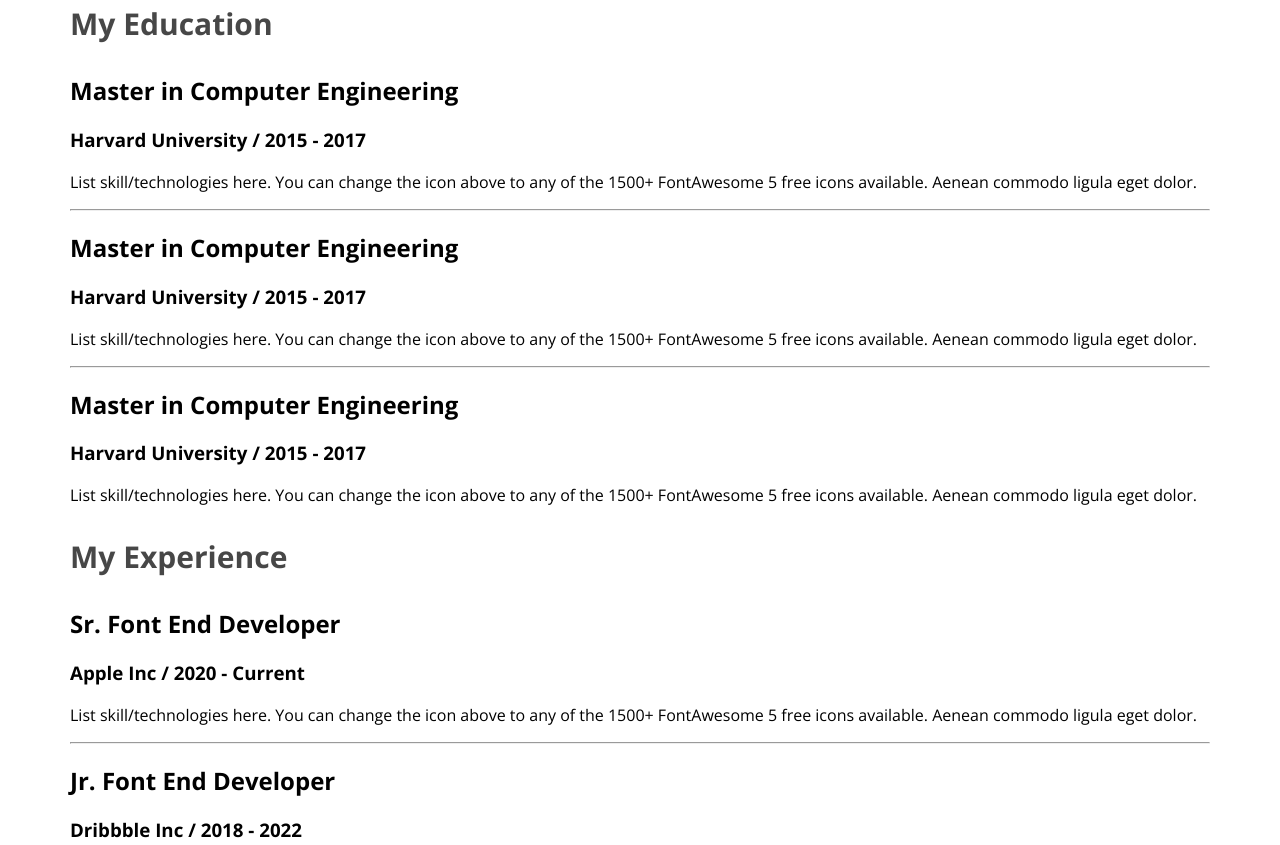
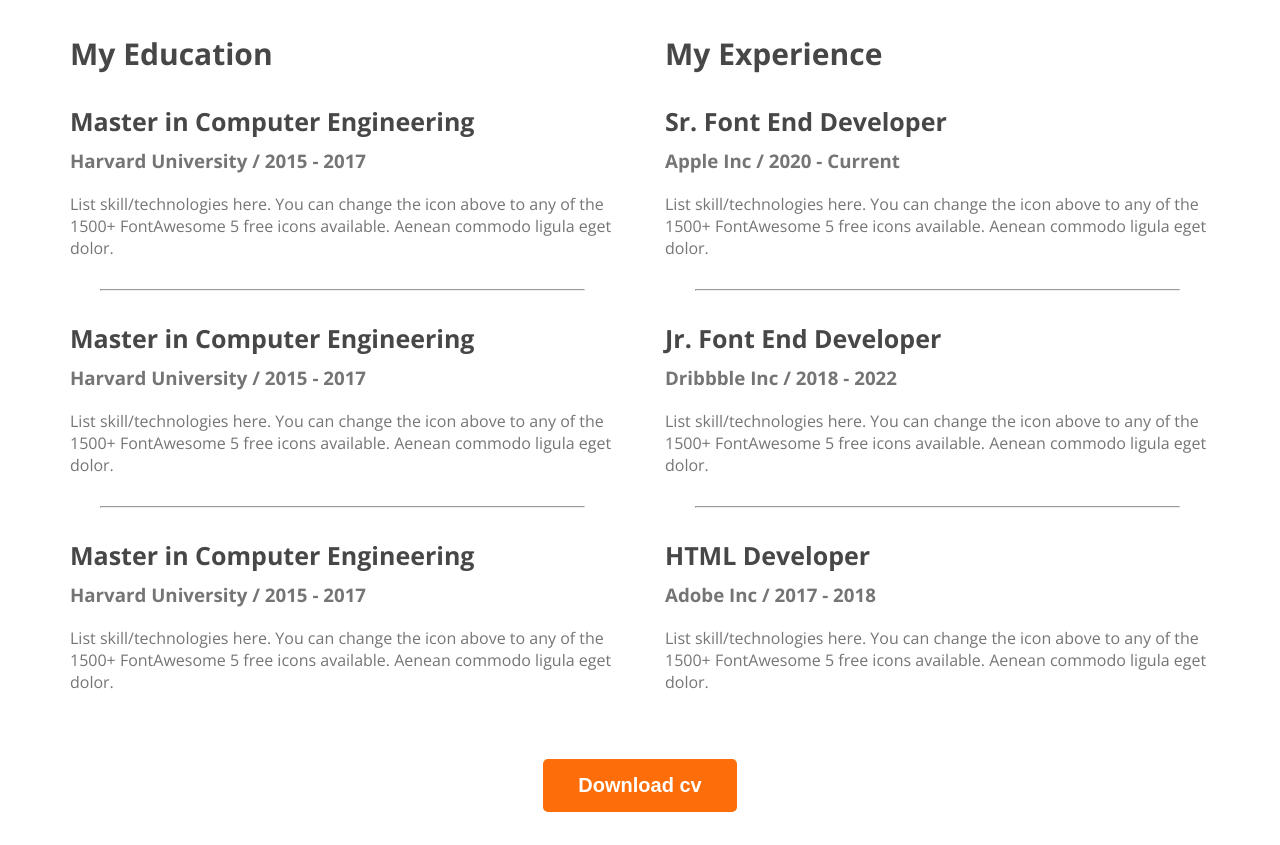
Before and after one commit to Taiyob/simple-portfolio, a plain HTML site: page index.html in a window 1280 px wide. Shown: the part 2276-3121 px from the top of the page. After the commit the page ends 3096 px from the top, so only its background shows below. Drawn offline with nearby package versions, Linux system fonts and the light colour scheme.

Commit message:
resume finish

```diff
--- a/index.html
+++ b/index.html
@@ -129,6 +129,9 @@
                     </div>
                 </div>
             </div>
+            <div class="download-cv">
+                <button class="btn-primary">Download cv</button>
+            </div>
         </section>
     </main>
     <footer>
--- a/styles/portfolio.css
+++ b/styles/portfolio.css
@@ -134,3 +134,27 @@
     font-size: 30px;
     font-weight: 700;
 }
+.resume-container{
+    display: flex;
+    gap: 50px;
+}
+.resume-item-title{
+    color: #474747;
+    font-size: 25px;
+    font-weight: 700;
+    margin-bottom: 10px;
+}
+.resume-item-institute{
+    margin-bottom: 20px;
+    margin-top: 0px;
+}
+.resume-item-description, .resume-item-institute{
+    color: #757575;
+}
+.resume-container hr{
+    margin: 30px;
+}
+.download-cv{
+    text-align: center;
+    margin-top: 50px;
+}
```
